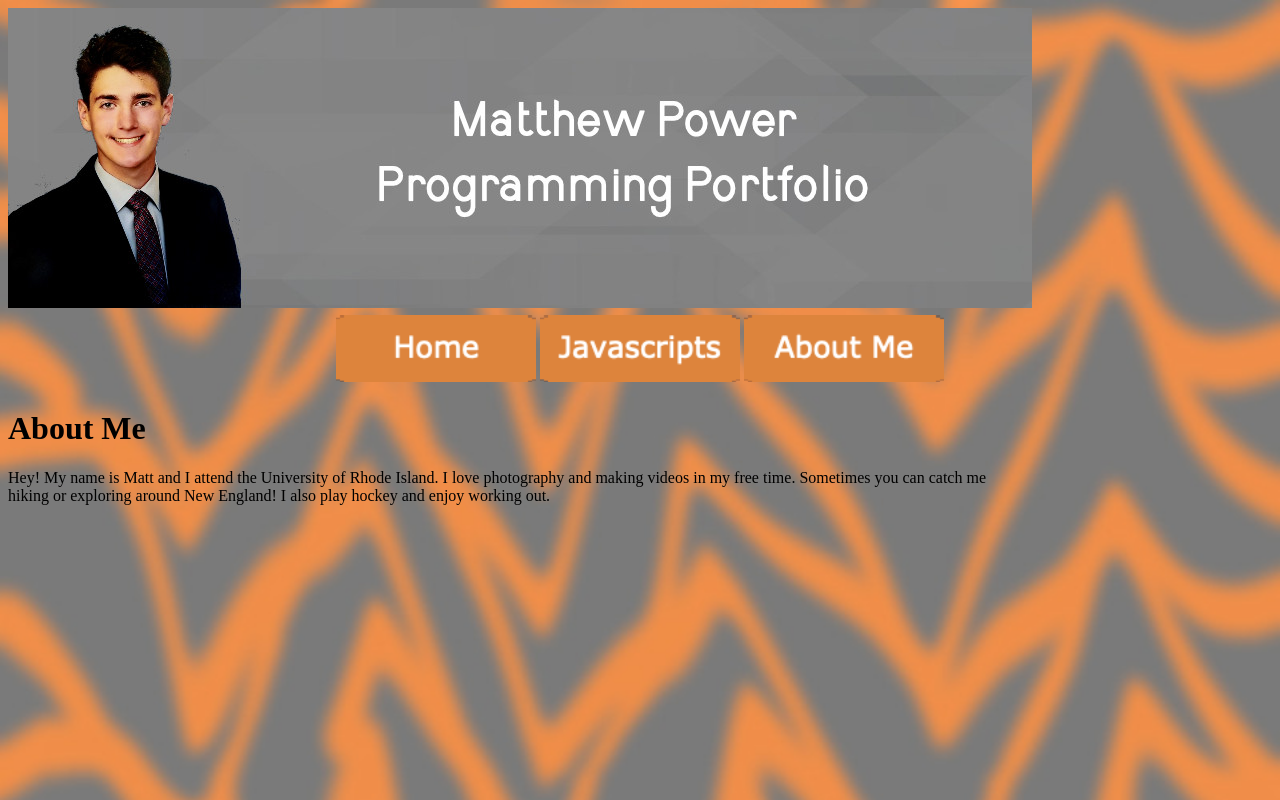
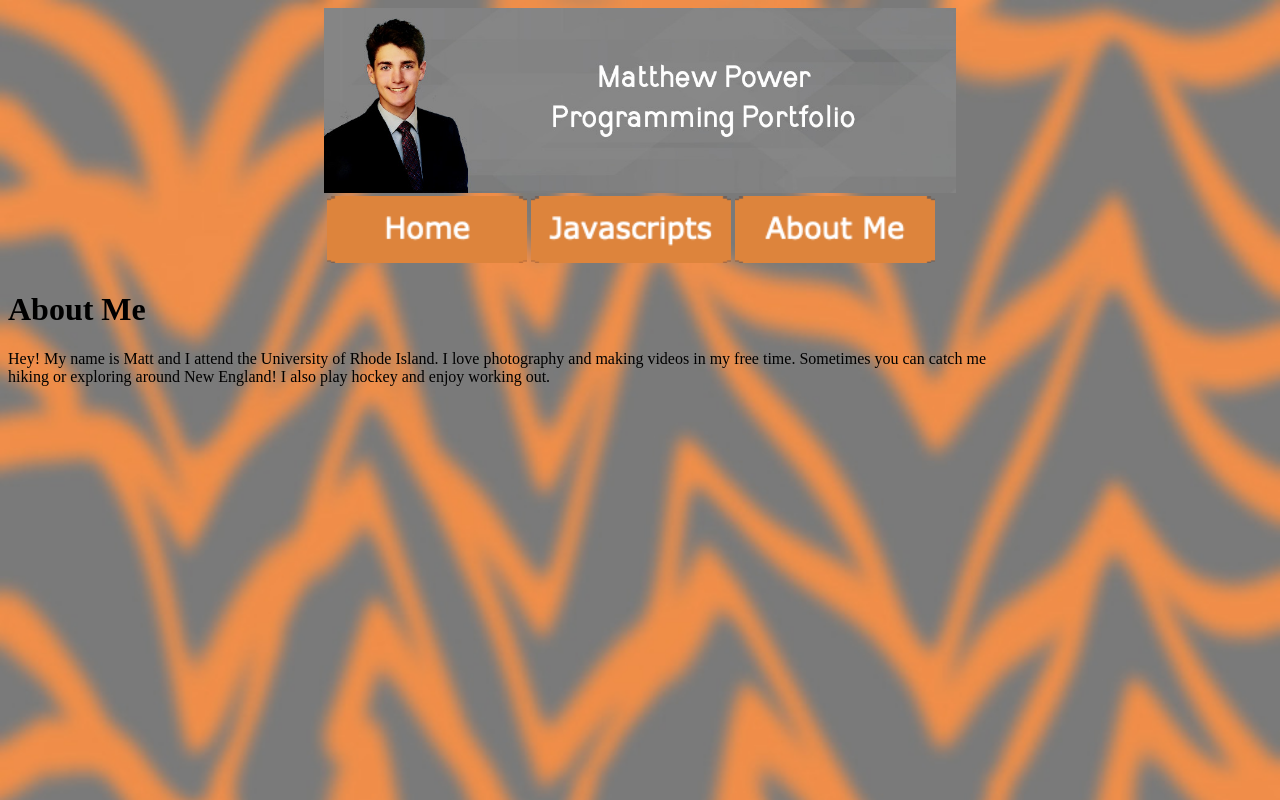
Before and after one commit to mattpower02/mattpower02.github.io, a plain HTML site: page about.html in a window 1280 px wide. Drawn offline with Linux system fonts and the light colour scheme.

Commit message:
Update about.html

```diff
--- a/about.html
+++ b/about.html
@@ -16,6 +16,13 @@
   margin-left: auto;
   margin-right: auto;
 }
+
+       .center {
+  display: block;
+  margin-left: auto;
+  margin-right: auto;
+  width: 50%;
+}
     </style>
 
   </head>
@@ -23,7 +30,7 @@
 
   <body>
 
-    <img class="center" src="myBanner.jpg">
+    <img src="myBanner.jpg" class="center">
 
     <table class="center">
     <thead>
```
